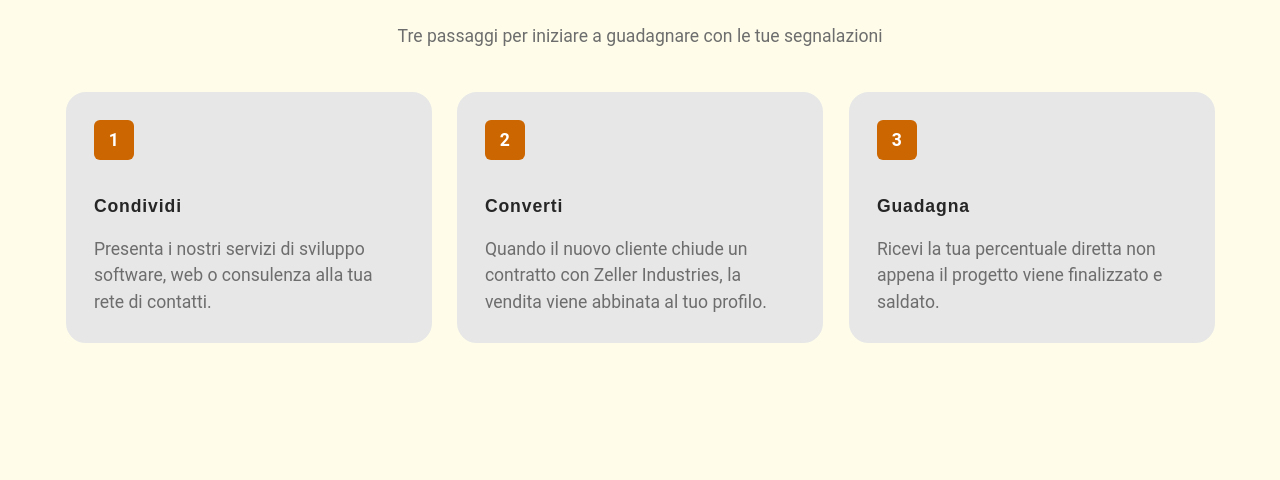
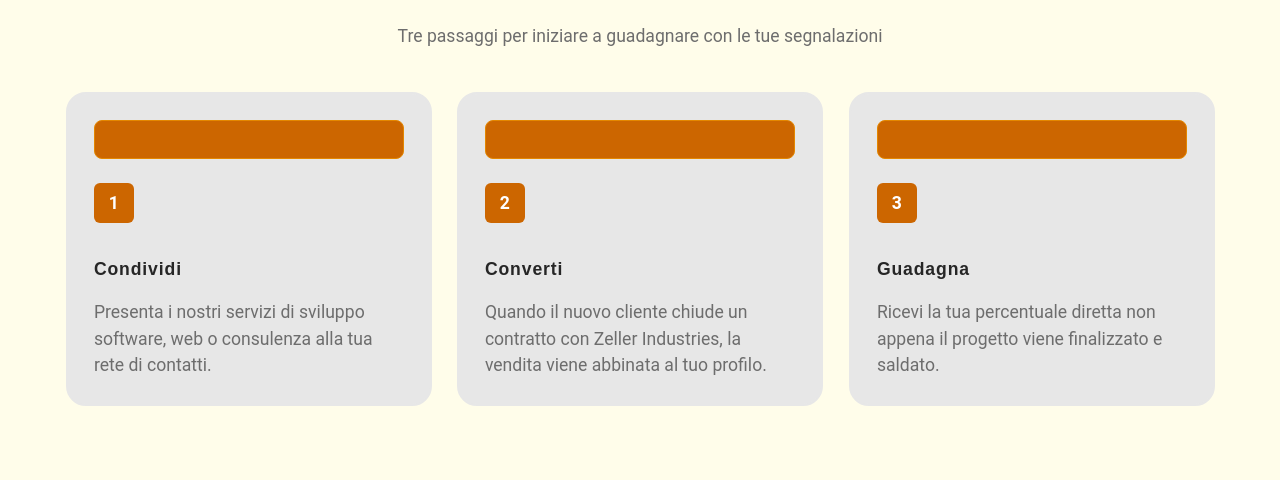
Before and after one commit to zellerindustries/zellerindustries.com, a website: page src/pages/referral/index.html in a window 1280 px wide. Shown: the part 620-1100 px from the top of the page. Drawn offline with Linux system fonts and the light colour scheme; a web font is replaced by a local one.

Commit message:
feat: add icon anchors to referral step cards

```diff
--- a/src/pages/referral/index.html
+++ b/src/pages/referral/index.html
@@ -92,6 +92,7 @@
 
           <div class="grid">
             <div class="card step-card">
+              <i class="icon megaphone-fill tile primary" aria-hidden="true"></i>
               <div class="step-badge">1</div>
               <h3>Condividi</h3>
               <p>
@@ -101,6 +102,7 @@
             </div>
 
             <div class="card step-card">
+              <i class="icon patch-check-fill tile primary" aria-hidden="true"></i>
               <div class="step-badge">2</div>
               <h3>Converti</h3>
               <p>
@@ -110,6 +112,7 @@
             </div>
 
             <div class="card step-card">
+              <i class="icon cash-coin tile primary" aria-hidden="true"></i>
               <div class="step-badge">3</div>
               <h3>Guadagna</h3>
               <p>
--- a/src/pages/referral/referral.css
+++ b/src/pages/referral/referral.css
@@ -50,6 +50,10 @@
 }
 
 /* Numerazione Step */
+.step-card > .icon {
+  margin-bottom: 0.5rem;
+}
+
 .step-badge {
   display: inline-flex;
   align-items: center;
```
